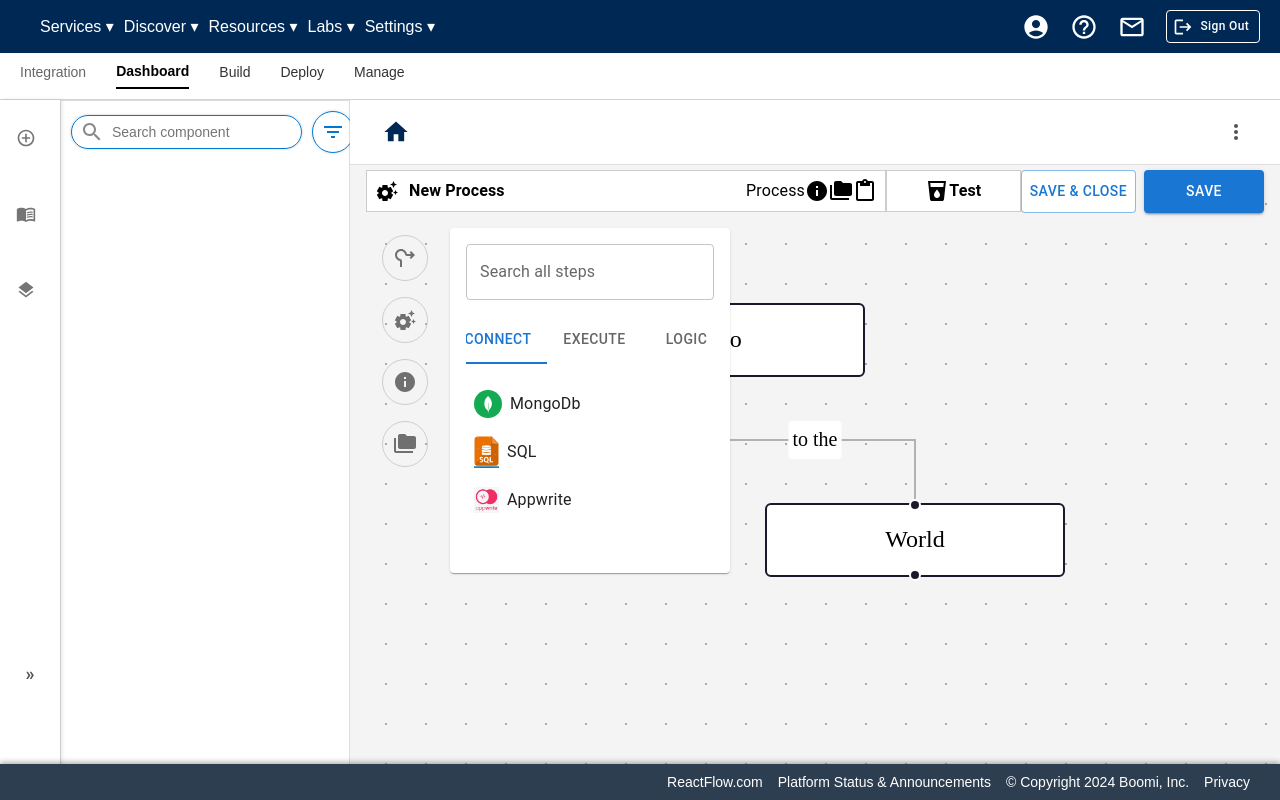
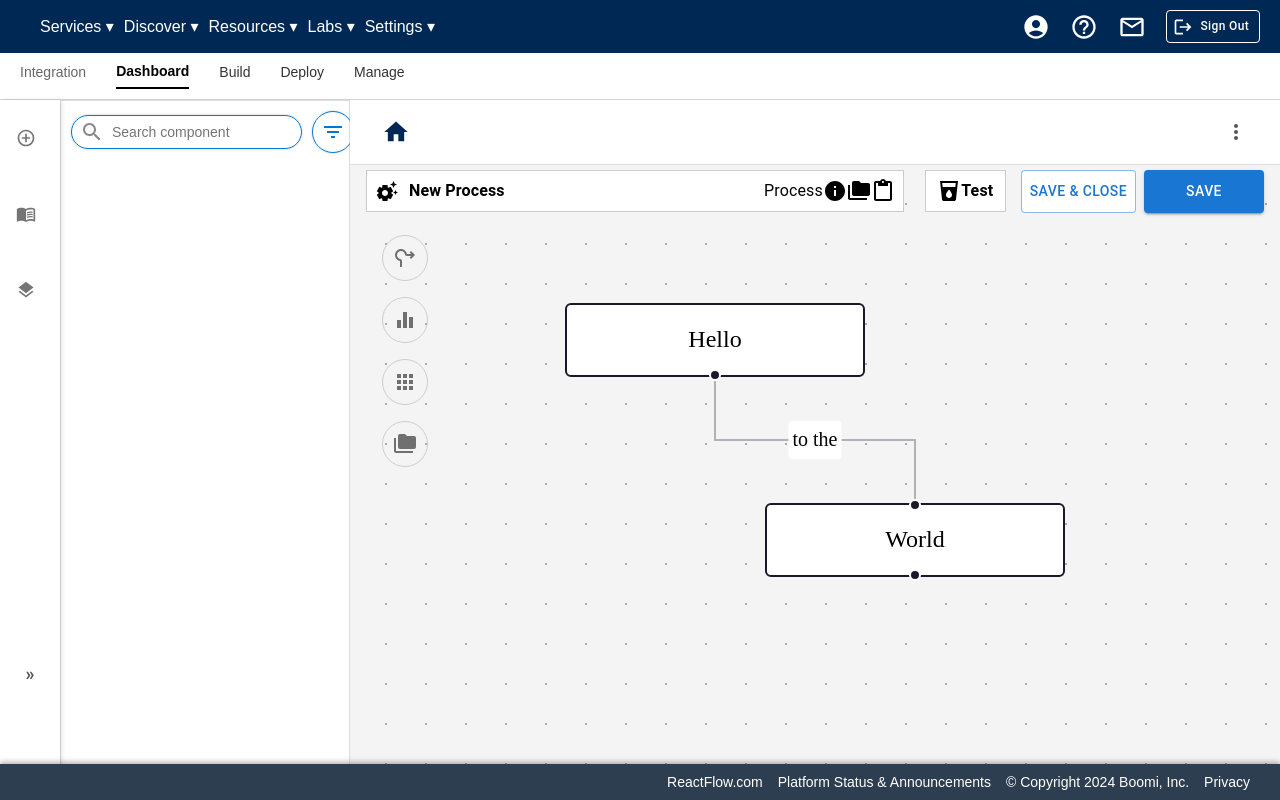
Before and after one commit to tusharr42/React-Flow, a Next.js app: page /reactflow in a window 1280 px wide. Built offline with nearby package versions, Linux system fonts and the light colour scheme.

Commit message:
updated]

```diff
--- a/src/Layout/Integration/Reactflow/Dashboard/index.js
+++ b/src/Layout/Integration/Reactflow/Dashboard/index.js
@@ -7,7 +7,7 @@
 import ComponentsPanel from "../../../Global/ComponentsPannel"; // Corrected the import name
 import NavigationBar from "../NavigationBar";
 import Flow from "../Flow";
-import ProcessBox from "@/Layout/utills/innerDashboardRows";
+import ProcessBox from "@/Layout/utills/ProcessBar";
 import TabsPage from "@/Layout/utills";
 
 const DashboardInner = () => {
--- a/src/Layout/Integration/Reactflow/Flow/index.js
+++ b/src/Layout/Integration/Reactflow/Flow/index.js
@@ -1,4 +1,4 @@
-import { useState, useCallback } from 'react';
+import React, { useState, useCallback } from 'react';
 import {
   ReactFlow,
   // Controls,
--- a/src/Layout/Integration/Reactflow/NavigationBar/index.js
+++ b/src/Layout/Integration/Reactflow/NavigationBar/index.js
@@ -4,7 +4,7 @@
 import { AppBar, Toolbar, Box, IconButton, Typography } from "@mui/material";
 import HomeIcon from "@mui/icons-material/Home";
 import MoreVertIcon from "@mui/icons-material/MoreVert";
-import ProcessBox from "@/Layout/utills/innerDashboardRows";
+import ProcessBox from "@/Layout/utills/ProcessBar";
 import SettingsSuggestIcon from "@mui/icons-material/SettingsSuggest";
 
 function NavigationBar() {
--- a/src/Layout/utills/innerDashboardRows/index.js
+++ b/src/Layout/utills/ProcessBar/index.js
@@ -1,4 +1,4 @@
-import React from "react";
+import React, { useState } from "react";
 import { Box, Typography, Grid, IconButton } from "@mui/material";
 import SettingsSuggestIcon from "@mui/icons-material/SettingsSuggest";
 import InfoIcon from "@mui/icons-material/Info";
@@ -8,11 +8,20 @@
 import Stack from "@mui/material/Stack";
 import Button from "@mui/material/Button";
 import RoundaboutRightIcon from "@mui/icons-material/RoundaboutRight";
+import EqualizerIcon from "@mui/icons-material/Equalizer";
+import AppsIcon from "@mui/icons-material/Apps";
 import AddRoadIcon from "@mui/icons-material/AddRoad";
 import TabsPage from "..";
 import { red } from "@mui/material/colors";
 
 export default function ProcessBox() {
+  const [showTabs, setShowTabs] = useState(false);
+  const [closeTabs, setCloseTabs] = useState(true);
+
+  const handleClick = () => {
+    setShowTabs((prevState) => !prevState);
+  };
+
   return (
     <>
       <Box
@@ -34,7 +43,7 @@
             border: "1px solid #ccc",
             flexGrow: 1,
             justifyContent: "space-between",
-            background: "white"
+            background: "white",
           }}
         >
           <SettingsSuggestIcon />
@@ -58,9 +67,11 @@
             alignItems: "center",
             padding: 1,
             border: "1px solid #ccc",
-            width: "15%",
+            width: "9%",
             justifyContent: "center",
-            background: "white"
+            background: "white",
+            marginLeft: "21px",
+            marginRight: "15px",
           }}
         >
           <LocalDrinkIcon />
@@ -77,7 +88,10 @@
           }}
         >
           <Stack spacing={1} direction="row">
-            <Button sx={{ marginRight: 2, padding: 1, background:"white" }} variant="outlined">
+            <Button
+              sx={{ marginRight: 2, padding: 1, background: "white" }}
+              variant="outlined"
+            >
               Save & Close
             </Button>
             <Button
@@ -122,6 +136,7 @@
                 backgroundColor: "#f0f0f0",
               },
             }}
+            onClick={handleClick}
           >
             <RoundaboutRightIcon />
           </IconButton>
@@ -137,7 +152,7 @@
               },
             }}
           >
-            <SettingsSuggestIcon />
+            <EqualizerIcon />
           </IconButton>
 
           <IconButton
@@ -151,7 +166,7 @@
               },
             }}
           >
-            <InfoIcon />
+            <AppsIcon />
           </IconButton>
 
           <IconButton
@@ -179,7 +194,7 @@
             flexGrow: 1,
           }}
         >
-          <TabsPage />
+          {showTabs && <TabsPage />}
         </Box>
       </Box>
     </>
--- a/src/Layout/utills/index.js
+++ b/src/Layout/utills/index.js
@@ -172,7 +172,7 @@
         marginBottom: 3,
         position: "absolute",
         top: "228px",
-        left: "450px",
+        marginLeft: "80px",
       }}
     >
       <CardContent>
```
Also changed, not shown: 1 other file (tests, documents, lock files or other folders).
